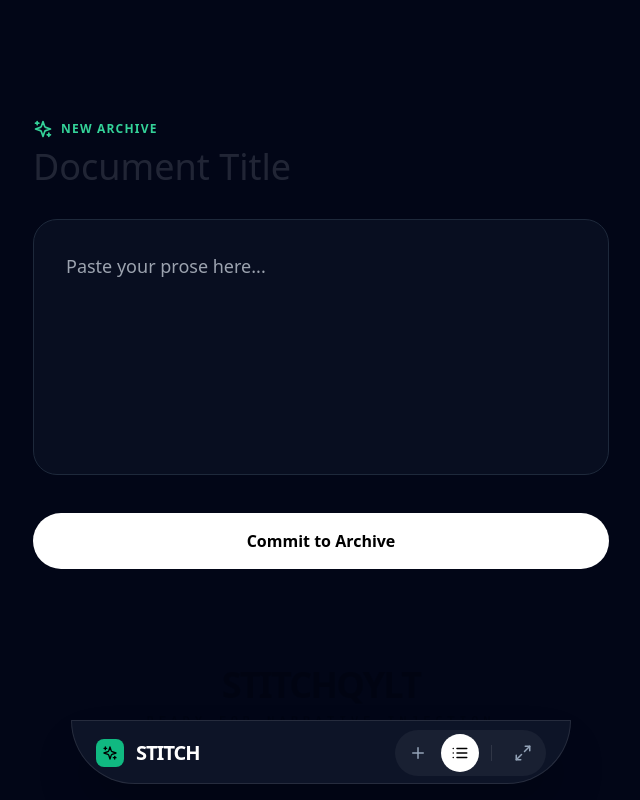
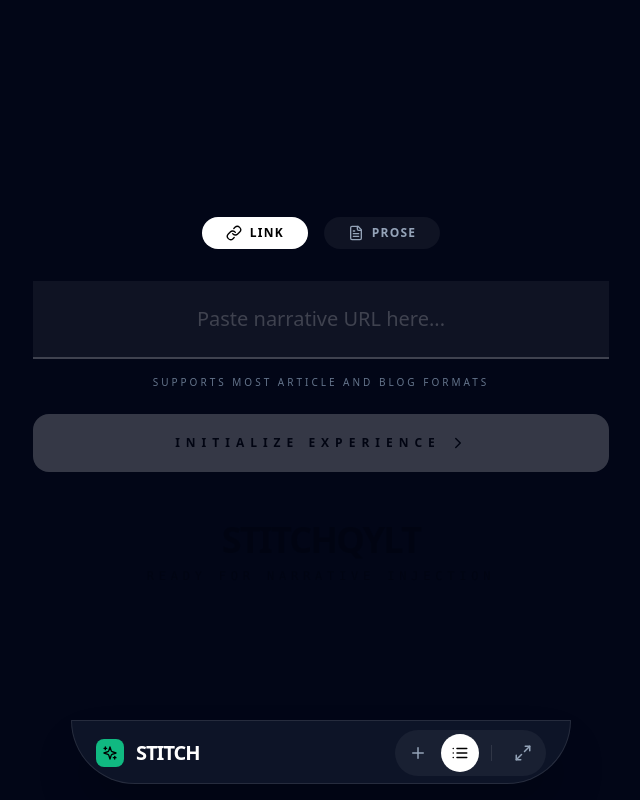
Before and after one commit to dealscratcher-dev/Story-that-moves, a React (Vite) app: page / in a window 1280 px wide. Shown: the whole page, without its empty margins (319-959 px from the left). Built offline with nearby package versions, Linux system fonts and the light colour scheme; no server answers.

Commit message:
Update DocumentInput.tsx

```diff
--- a/src/components/DocumentInput.tsx
+++ b/src/components/DocumentInput.tsx
@@ -1,87 +1,91 @@
-import { useState } from 'react';
-import { FileText, Loader2, Sparkles } from 'lucide-react';
-import { supabase } from '../lib/supabase';
-import { fastapiClient } from '../services/fastapiClient';
+import React, { useState } from 'react';
+import { Link, FileText, ChevronRight, Loader2 } from 'lucide-react';
 
-export default function DocumentInput({ onDocumentCreated }: { onDocumentCreated: () => void }) {
+interface DocumentInputProps {
+  onSelect: (story: { url: string; title: string }) => void;
+}
+
+export default function DocumentInput({ onSelect }: DocumentInputProps) {
+  const [mode, setMode] = useState<'url' | 'text'>('url');
+  const [inputValue, setInputValue] = useState('');
   const [title, setTitle] = useState('');
-  const [content, setContent] = useState('');
-  const [isProcessing, setIsProcessing] = useState(false);
+  const [isValidating, setIsValidating] = useState(false);
 
-  const handleSubmit = async (e: React.FormEvent) => {
-    e.preventDefault();
-    if (!title.trim() || !content.trim()) return;
+  const handleSubmit = () => {
+    if (!inputValue.trim()) return;
 
-    setIsProcessing(true);
-
-    try {
-      // 1. Save the "Raw" content to Supabase
-      const { data: document, error: docError } = await supabase
-        .from('documents')
-        .insert({
-          title: title.trim(),
-          content: content.trim(),
-          source_type: 'manual',
-        })
-        .select().single();
-
-      if (docError) throw docError;
-
-      // 2. Trigger the FastAPI "Brain" to analyze it
-      // This is much better than local splitIntoSegments()
-      const job = await fastapiClient.processArticle(`local://${document.id}`, content.trim());
-
-      // 3. Wait for the Storyboard to be ready
-      await fastapiClient.pollJobCompletion(job.job_id);
-
-      setTitle('');
-      setContent('');
-      onDocumentCreated();
-    } catch (error) {
-      console.error('Narrative pipeline failed:', error);
-    } finally {
-      setIsProcessing(false);
-    }
+    // For URL mode, we use the URL as the title if none is provided
+    const finalTitle = title.trim() || (mode === 'url' ? 'Web Narrative' : 'New Archive');
+    onSelect({ url: inputValue, title: finalTitle });
   };
 
   return (
-    <div className="h-full bg-slate-950 p-12">
-      <form onSubmit={handleSubmit} className="max-w-3xl mx-auto space-y-8">
-        <div className="space-y-2">
-          <div className="flex items-center gap-2 text-emerald-400">
-            <Sparkles size={20} />
-            <span className="text-xs font-black uppercase tracking-widest">New Archive</span>
+    <div className="w-full max-w-xl mx-auto space-y-8 animate-fadeSlideIn">
+      {/* Mode Toggle */}
+      <div className="flex justify-center gap-4">
+        <button
+          onClick={() => setMode('url')}
+          className={`flex items-center gap-2 px-6 py-2 rounded-full transition-all ${mode === 'url' ? 'bg-white text-black' : 'bg-white/5 text-slate-400 hover:bg-white/10'}`}
+        >
+          <Link size={16} /> <span className="text-xs font-bold uppercase tracking-widest">Link</span>
+        </button>
+        <button
+          onClick={() => setMode('text')}
+          className={`flex items-center gap-2 px-6 py-2 rounded-full transition-all ${mode === 'text' ? 'bg-white text-black' : 'bg-white/5 text-slate-400 hover:bg-white/10'}`}
+        >
+          <FileText size={16} /> <span className="text-xs font-bold uppercase tracking-widest">Prose</span>
+        </button>
       </div>
+
+      <div className="space-y-6">
+        {mode === 'url' ? (
+          <div className="space-y-4">
+            <div className="relative group">
               <input
+                type="url"
+                value={inputValue}
+                onChange={(e) => setInputValue(e.target.value)}
+                placeholder="Paste narrative URL here..."
+                className="w-full bg-white/5 border-b-2 border-white/20 p-6 text-xl text-white placeholder-white/20 focus:outline-none focus:border-white transition-colors text-center font-light"
+                onKeyDown={(e) => e.key === 'Enter' && handleSubmit()}
+              />
+              <div className="absolute bottom-0 left-0 h-0.5 bg-white transition-all duration-500 w-0 group-focus-within:w-full" />
+            </div>
+            <p className="text-[10px] text-center text-slate-500 uppercase tracking-[0.3em]">Supports most article and blog formats</p>
+          </div>
+        ) : (
+          <div className="space-y-4">
+            <input
+              type="text"
               value={title}
               onChange={(e) => setTitle(e.target.value)}
               placeholder="Document Title"
-            className="w-full bg-transparent text-4xl font-light text-white outline-none placeholder:opacity-20"
+              className="w-full bg-transparent border-none text-2xl font-light text-white placeholder-slate-700 focus:outline-none"
+            />
+            <textarea
+              value={inputValue}
+              onChange={(e) => setInputValue(e.target.value)}
+              placeholder="Paste your prose here..."
+              className="w-full h-48 bg-white/5 rounded-2xl p-6 text-white placeholder-slate-700 focus:outline-none focus:ring-1 focus:ring-white/20 resize-none leading-relaxed"
             />
           </div>
+        )}
 
-        <textarea
-          value={content}
-          onChange={(e) => setContent(e.target.value)}
-          placeholder="Paste your prose here..."
-          className="w-full h-64 bg-slate-900/50 border border-slate-800 rounded-3xl p-8 text-lg font-light leading-relaxed text-slate-300 focus:border-emerald-500/50 outline-none transition-all resize-none"
-        />
-
+        {/* The Action Button */}
         <button
-          type="submit"
-          disabled={isProcessing}
-          className="group relative w-full py-4 bg-white text-black font-bold rounded-full overflow-hidden transition-transform active:scale-95 disabled:opacity-50"
+          onClick={handleSubmit}
+          disabled={!inputValue.trim() || isValidating}
+          className="group w-full py-5 bg-white text-black rounded-2xl font-black text-xs uppercase tracking-[0.5em] flex items-center justify-center gap-2 hover:bg-emerald-400 transition-all active:scale-[0.98] disabled:opacity-20 disabled:grayscale"
         >
-          {isProcessing ? (
-            <div className="flex items-center justify-center gap-2">
+          {isValidating ? (
             <Loader2 className="animate-spin" size={18} />
-              <span>Analyzing Narrative Depth...</span>
-            </div>
           ) : (
-            <span>Commit to Archive</span>
+            <>
+              Initialize Experience <ChevronRight size={18} className="group-hover:translate-x-1 transition-transform" />
+            </>
           )}
         </button>
-      </form>
+      </div>
     </div>
   );
 }
```
Lines whose indentation alone changed are shown as unchanged.
